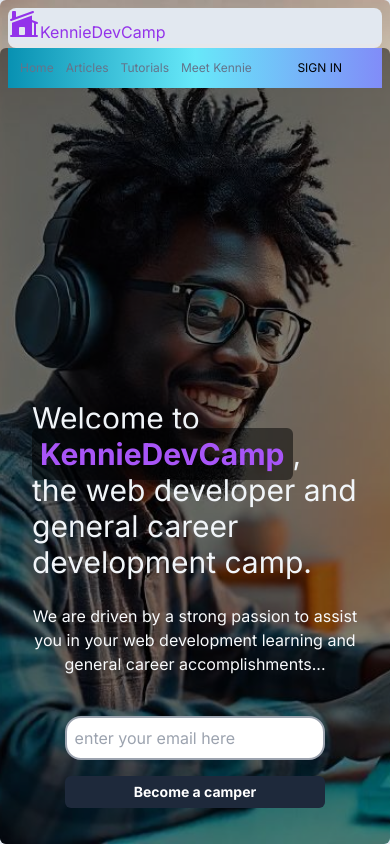
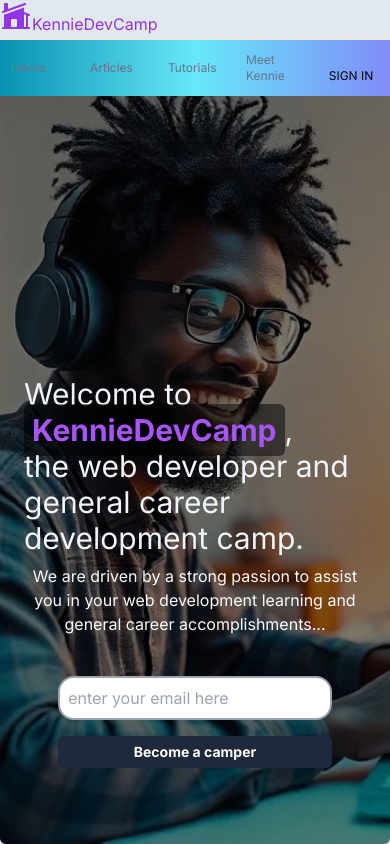
Before and after one commit to kennie-larkson/kenniedevcamp-fe, a Next.js app: page / in a window 390 px wide. Built offline with nearby package versions, Linux system fonts and the light colour scheme; a web font is replaced by a local one.

Commit message:
added openGraph data

```diff
--- a/app/layout.tsx
+++ b/app/layout.tsx
@@ -5,6 +5,13 @@ import { inter } from "./ui/fonts";
 export const metadata: Metadata = {
   title: "KennieDevCamp",
   description: "Welcome to KennieDevCamp -- the developer camp",
+  keywords:
+    "developer, camp, kennie, kennieDevCamp, kennie_larkson, Abdulrafiu Kehinde Lawal, career, software developer, software engineer, software development, software engineering, software development career, software engineering career, software development bootcamp, software engineering bootcamp, software development training, software engineering training, software development education, software engineering education, software development course, software engineering course, software development program, software engineering program, software development school, software engineering school, software development institute, software engineering institute, software development university, software engineering university, software development college, software engineering college, software development academy, software engineering academy, software development bootcamp, software engineering bootcamp, software development training, software engineering training, software development education, software engineering education, software development course, software engineering course, software development program, software engineering program, software development school, software engineering school, software development institute, software engineering institute, software development university, software engineering university, software development college, software engineering college, software development academy, software engineering academy",
+  openGraph: {
+    title: "KennieDevCamp",
+    description: "Welcome to KennieDevCamp -- the developer camp",
+    images: ["/rockstar_techie.jpeg"],
+  },
 };
 
 export default function RootLayout({
--- a/app/page.tsx
+++ b/app/page.tsx
@@ -11,13 +11,12 @@ export default function Page() {
     console.log("form submitted");
   }
   return (
-    <main className="flex min-h-screen flex-col p-2 md:p-6 md:pt-0 bg-slate-200 ">
+    <main className="flex min-h-screen flex-col md:p-6 md:pt-0 bg-slate-200 ">
       <Header />
       <div className="flex flex-col mt-4 md:mt-0 md:p-6 md:pt-0 ">
         <div
           id="#home"
-          className="flex flex-col space-y-12 items-center justify-center rounded-md md:rounded-none md:rounded-t-md p-6 md:p-20 "
-          // style={{ backgroundImage: "url('/rockstar_techie.jpeg')" }}
+          className="flex flex-col space-y-12 items-start md:items-center justify-start md:justify-center rounded-md md:rounded-none md:rounded-t-md p-6 md:p-20 "
         >
           {/* Background Image */}
           <Image
@@ -31,7 +30,7 @@ export default function Page() {
           <div className="absolute inset-0 bg-black/50 rounded-md md:rounded-none md:rounded-t-md"></div>
           {/* Content container with relative positioning to appear above the overlay */}
           <div className="relative z-10 flex flex-col md:space-y-6 md:items-center md:justify-center">
-            <div className="flex flex-col items-center justify-center mt-60 md:mt-24">
+            <div className="flex flex-col items-center justify-center mt-56 md:mt-24">
               <p
                 className={`${lusitana} text-slate-100 antialiased text-3xl md:text-4xl md:leading-relaxed md:text-center`}
               >
@@ -44,7 +43,7 @@ export default function Page() {
               </p>
             </div>
 
-            <div className="flex flex-col items-center justify-center mt-6 md:mt-0">
+            <div className="flex flex-col items-center justify-center mt-2 md:mt-0">
               <p
                 className={`${lusitana} text-slate-50 antialiased text-base md:text-2xl md:leading-loose text-center `}
               >
--- a/app/ui/button.tsx
+++ b/app/ui/button.tsx
@@ -2,7 +2,7 @@ import Link from "next/link";
 
 export default function Button({ type }: { type: string }) {
   return (
-    <div className="flex w-2/4 justify-center md:w-1/4 items-end">
+    <div className="flex w-1/4 justify-center md:w-1/4 items-end ">
       <Link
         href="/signin"
         className=" text-black hover:text-white md:mt-4 md:px-4 md:py-2 "
--- a/app/ui/header.tsx
+++ b/app/ui/header.tsx
@@ -46,7 +46,7 @@ export const links: LinkType[] = [
 export default function Header() {
   return (
     <div
-      className={`flex flex-col border-b-4 space-y-2 md:space-y-0 md:flex-row mt-0 mb-6 h-10 border-0 sticky top-0 z-50 rounded-lg md:rounded-none items-start md:items-end justify-start md:justify-between md:px-3 md:h-28 md:text-xl bg-slate-200 `}
+      className={`flex flex-col border-b-4 space-y-2 md:space-y-0 md:flex-row mt-0 mb-6 h-10 border-0 sticky top-0 z-50 rounded-none items-start md:items-end justify-start md:justify-between md:px-3 md:h-28 md:text-xl bg-slate-200 `}
     >
       <HomeLogo />
       <div className="flex w-full justify-center py-3 md:py-0 md:justify-between space-x-0 md:space-x-3  bg-gradient-to-r from-cyan-600 via-cyan-300 to-indigo-400  ">
--- a/app/ui/navlinks.tsx
+++ b/app/ui/navlinks.tsx
@@ -3,9 +3,9 @@ import NavLink from "./navlink";
 
 export default function NavLinks({ links }: { links: LinkType[] }) {
   return (
-    <div className="flex items-center text-slate-500 justify-start md:justify-around px-0 md:px-2 md:mt-6 w-full md:w-4/5 ">
+    <div className="flex items-center text-slate-500 justify-start md:justify-around px-0 md:px-2 md:mt-6 w-full md:w-4/5  ">
       {links.map((link) => (
-        <div key={link.id}>
+        <div className="w-full " key={link.id}>
           {" "}
           <NavLink link={link} />
         </div>
```
